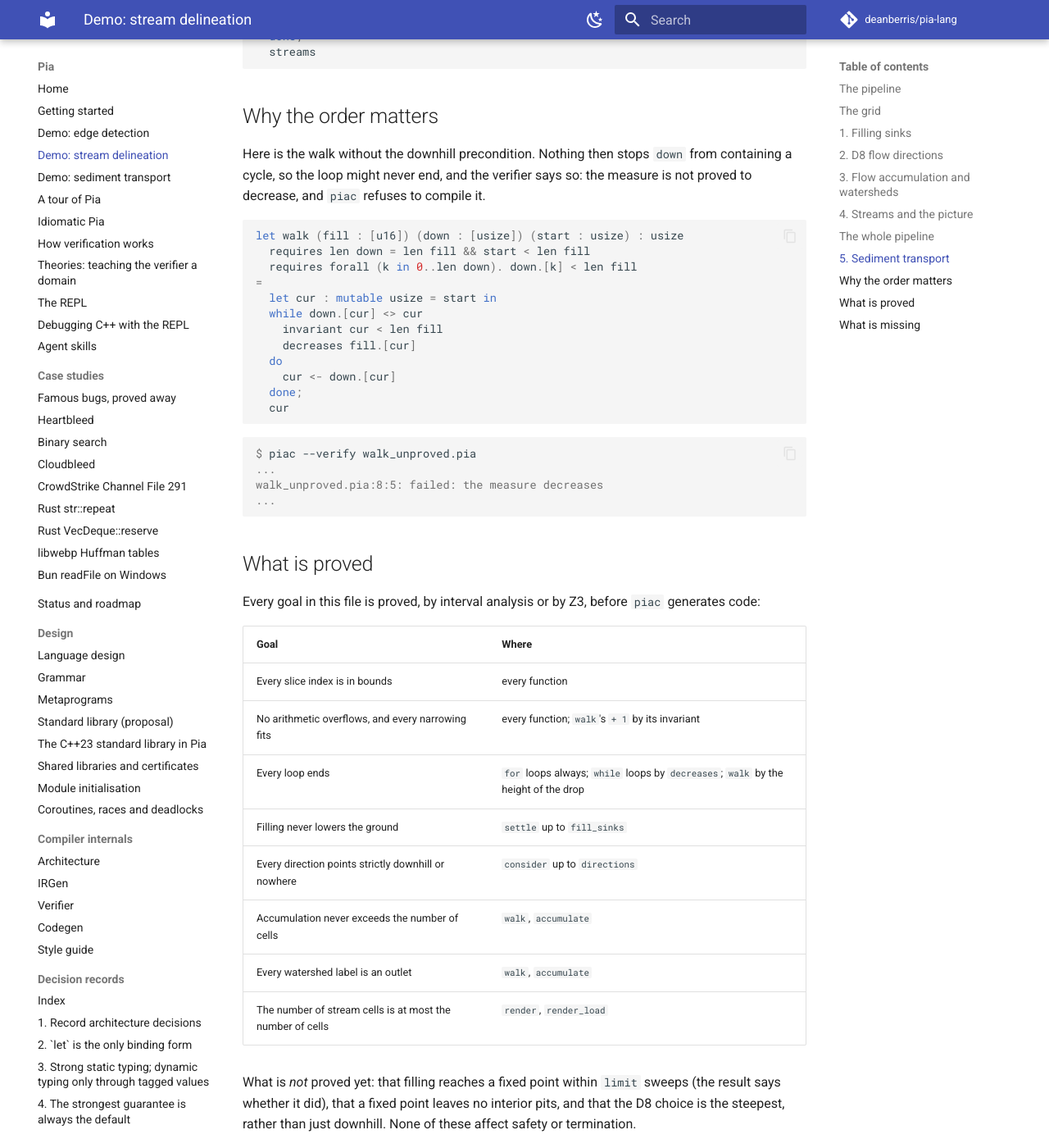
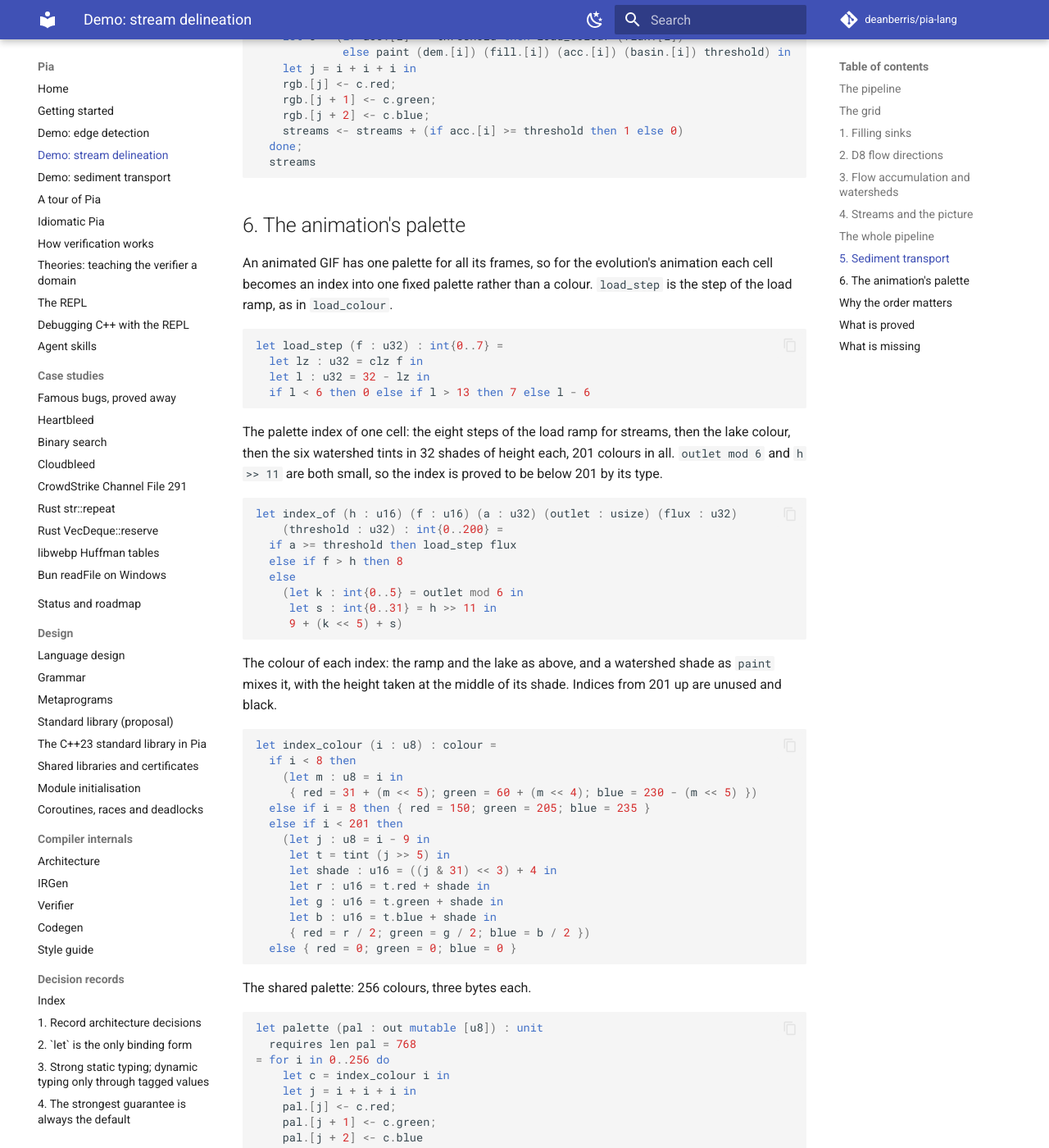
Before and after one commit to deanberris/pia-lang, an MkDocs documentation site: the page built from docs/streams.pia.md, in a window 1280 px wide and 1400 px high, scrolled down 14292 px. Shown: the whole window at 82% size. Built offline with MkDocs 1.6.1 and Material for MkDocs 9.7.7, drawn with Linux system fonts in a browser that asks for light colours; comment, search, counter and statistics services are not loaded; some of the changed text lies outside the part shown.

Commit message:
Sediment, ADR 0055 step 7: the evolving landscape as an animated GIF
docs/streams.pia.md gets section 6, the animation's palette: one fixed
palette shared by every frame, and a renderer that maps each cell to an
index into it.
- index_of: the 8 steps of the load ramp for stream cells (load_step),
  the lake colour, then the 6 watershed tints in 32 shades of height,
  201 colours; the index is below 201 by its type.
- index_colour and palette: the 256-entry palette (indices from 201
  up are black).
- render_load_index: one frame; ensures every index < 201.

examples/streams/gif.pia is the C entry point for the proved encoder of
Pia.Image.Gif.Encode (ADR 0054): gif_bound and gif_animation, a
pia_library linked into streams_pia.

main.c now runs three years of eight epochs (24 epochs of 4 steps),
writes a PNG for each epoch of the first year, renders every epoch as
an index frame and encodes them as one animation, 25 cs per frame,
looping for ever: <output>-evolution.gif. The conservation check is
kept. streams_run_test.sh checks 24 epochs, the GIF89a header and the
24-frame line.

Run on the 384x256 test map: the GIF is 346302 bytes with 24 frames
(checked by walking its blocks, and macOS reads it as 384x256); the
encoder took 42 ms on a quiet machine (162 to 207 ms in runs while
other proofs were running); totals 7276468 left, 2553932 out, 9830400
in all, as at the start.

Proof: docs/streams.pia.md 347 proved (was 287), 0 failed, 0 skipped,
10.4 s on 8 threads (encode 1.9 s, solve 8.4 s), cost 281512782; the
new goals are small, render_load_index's invariant 388759 and
postcondition 367515, index_of's int{0..5} narrowing 213147.
examples/streams/gif.pia 9 proved, 0.2 s, cost 7777.
docs/sediment.pia.md is unchanged.

Co-Authored-By: Claude Opus 5.5 <noreply@anthropic.com>
Claude-Session: https://claude.ai/code/session_01SkMSau8GYchC8LfRm5uTAt

````diff
--- a/docs/streams.pia.md
+++ b/docs/streams.pia.md
@@ -96,7 +96,7 @@ wider bit-vectors, and loop proofs then time out
 instead: row offsets grow by `w`, and `3 * i` is `i + i + i`.
 
 The file is one module, `Streams` ([ADR 0039](adr/0039-module-and-interface-syntax.md)).
-Its interface lists the six functions the C program calls, with the
+Its interface lists the eight functions the C program calls, with the
 preconditions a caller must keep; everything else on this page is private
 to the module:
 
@@ -128,6 +128,13 @@ interface Delineation @abi(c) = sig
     requires w >= 3 && w + w + w <= len dem && len dem < 4294967295
     requires len fill = len dem && len down = len dem && len acc = len dem
     requires len basin = len dem && len rgb = len dem + len dem + len dem
+  let palette : (pal : out mutable [u8]) -> unit
+    requires len pal = 768
+  let render_load_index : (dem : [u16]) -> (fill : [u16]) -> (acc : [u32])
+      -> (basin : [usize]) -> (flux : [u32]) -> (threshold : u32)
+      -> (idx : out mutable [u8]) -> unit
+    requires len fill = len dem && len acc = len dem && len basin = len dem
+    requires len flux = len dem && len idx = len dem
   let render_load : (dem : [u16]) -> (fill : [u16]) -> (acc : [u32])
       -> (basin : [usize]) -> (flux : [u32]) -> (threshold : u32)
       -> (rgb : out mutable [u8]) -> usize
@@ -773,6 +780,87 @@ let render_load (dem : [u16]) (fill : [u16]) (acc : [u32]) (basin : [usize])
   streams
 ```
 
+## 6. The animation's palette
+
+An animated GIF has one palette for all its frames, so for the evolution's
+animation each cell becomes an index into one fixed palette rather than a
+colour. `load_step` is the step of the load ramp, as in `load_colour`.
+
+```pia
+let load_step (f : u32) : int{0..7} =
+  let lz : u32 = clz f in
+  let l : u32 = 32 - lz in
+  if l < 6 then 0 else if l > 13 then 7 else l - 6
+```
+
+The palette index of one cell: the eight steps of the load ramp for
+streams, then the lake colour, then the six watershed tints in 32 shades of
+height each, 201 colours in all. `outlet mod 6` and `h >> 11` are both
+small, so the index is proved to be below 201 by its type.
+
+```pia
+let index_of (h : u16) (f : u16) (a : u32) (outlet : usize) (flux : u32)
+    (threshold : u32) : int{0..200} =
+  if a >= threshold then load_step flux
+  else if f > h then 8
+  else
+    (let k : int{0..5} = outlet mod 6 in
+     let s : int{0..31} = h >> 11 in
+     9 + (k << 5) + s)
+```
+
+The colour of each index: the ramp and the lake as above, and a watershed
+shade as `paint` mixes it, with the height taken at the middle of its
+shade. Indices from 201 up are unused and black.
+
+```pia
+let index_colour (i : u8) : colour =
+  if i < 8 then
+    (let m : u8 = i in
+     { red = 31 + (m << 5); green = 60 + (m << 4); blue = 230 - (m << 5) })
+  else if i = 8 then { red = 150; green = 205; blue = 235 }
+  else if i < 201 then
+    (let j : u8 = i - 9 in
+     let t = tint (j >> 5) in
+     let shade : u16 = ((j & 31) << 3) + 4 in
+     let r : u16 = t.red + shade in
+     let g : u16 = t.green + shade in
+     let b : u16 = t.blue + shade in
+     { red = r / 2; green = g / 2; blue = b / 2 })
+  else { red = 0; green = 0; blue = 0 }
+```
+
+The shared palette: 256 colours, three bytes each.
+
+```pia
+let palette (pal : out mutable [u8]) : unit
+  requires len pal = 768
+= for i in 0..256 do
+    let c = index_colour i in
+    let j = i + i + i in
+    pal.[j] <- c.red;
+    pal.[j + 1] <- c.green;
+    pal.[j + 2] <- c.blue
+  done
+```
+
+One frame of the animation: every cell's palette index, each proved to
+name one of the 201 colours `palette` fills.
+
+```pia
+let render_load_index (dem : [u16]) (fill : [u16]) (acc : [u32]) (basin : [usize])
+    (flux : [u32]) (threshold : u32) (idx : out mutable [u8]) : unit
+  requires len fill = len dem && len acc = len dem && len basin = len dem
+  requires len flux = len dem && len idx = len dem
+  ensures forall (k in 0..len idx). idx.[k] < 201
+=
+  for i in 0..len dem
+    invariant forall (k in 0..i). idx.[k] < 201
+  do
+    idx.[i] <- index_of (dem.[i]) (fill.[i]) (acc.[i]) (basin.[i]) (flux.[i]) threshold
+  done
+```
+
 ## Why the order matters
 
 Here is the walk without the downhill precondition. Nothing then stops
@@ -819,6 +907,7 @@ Every goal in this file is proved, by interval analysis or by Z3, before
 | Accumulation never exceeds the number of cells | `walk`, `accumulate` |
 | Every watershed label is an outlet | `walk`, `accumulate` |
 | The number of stream cells is at most the number of cells | `render`, `render_load` |
+| Every animation frame's index names one of the palette's 201 colours | `index_of`, `render_load_index` |
 
 What is *not* proved yet: that filling reaches a fixed point within
 `limit` sweeps (the result says whether it did), that a fixed point leaves
````
Also changed, not shown: other parts of docs/streams.pia.md (+0 -3 lines), CODEMAP.md (+1 -1 lines), 5 other files.
